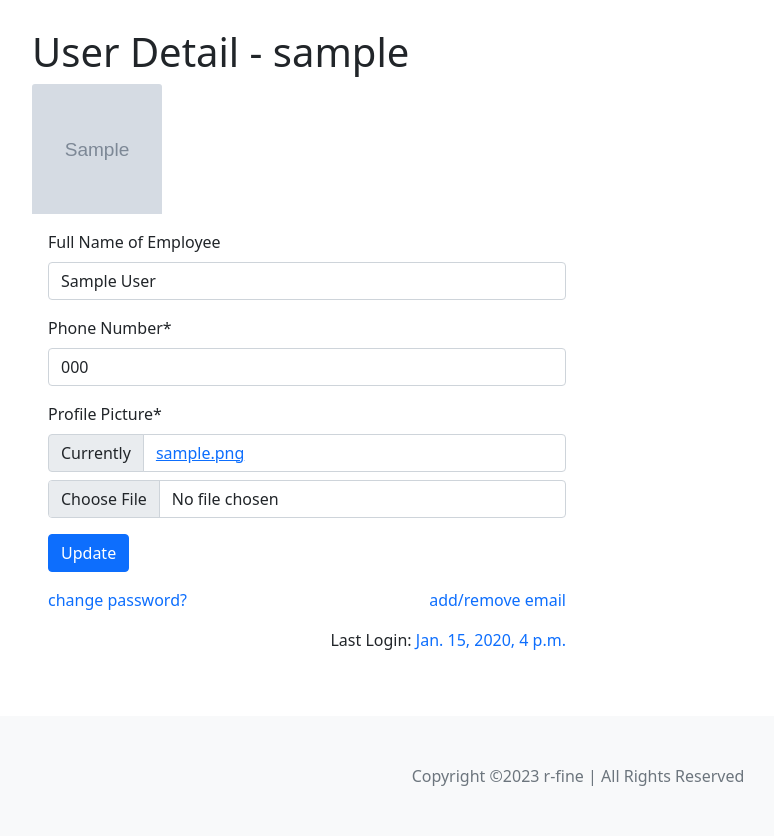
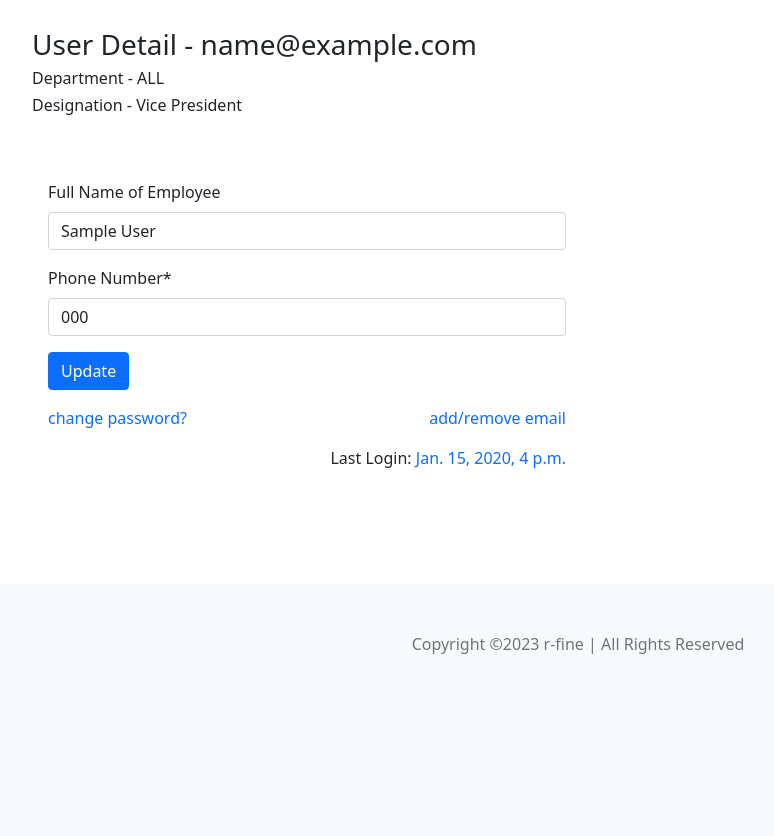
Before and after one commit to r-fine/gbpl-portal, a Django app: page /users/~update/ in a window 1280 px wide. Shown: the part 96-932 px from the top of the page, without its empty margins (62-836 px from the left). After the commit the page ends 750 px from the top, so only its background shows below. Run offline with Django 4.2, Linux system fonts and the light colour scheme; a user stored in the database is signed in; tables that the repository leaves empty hold one stand-in row (values such as "Sample post"); grey boxes marked "Sample" are stand-in pictures; parts of the project's set-up code (start-up, migrations or seed data) failed here and were passed over; some libraries are stand-ins or nearby versions.

Commit message:
Updated user form and redirect url

```diff
--- a/geniemode_attendance/apps/users/models.py
+++ b/geniemode_attendance/apps/users/models.py
@@ -38,5 +38,8 @@ class User(AbstractUser):
     USERNAME_FIELD = 'email'
     REQUIRED_FIELDS = ['password']
 
+    def get_absolute_url(self):
+        return reverse('users:update')
+
 
 User._meta.get_field('username').blank = True
--- a/geniemode_attendance/apps/users/views.py
+++ b/geniemode_attendance/apps/users/views.py
@@ -21,7 +21,7 @@ user_detail_view = UserDetailView.as_view()
 class UserUpdateView(LoginRequiredMixin, SuccessMessageMixin, UpdateView):
 
     model = User
-    fields = ["name", "phone", "profile_pic"]
+    fields = ["name", "phone"]
     success_message = _("Information successfully updated")
 
     def get_success_url(self):
--- a/geniemode_attendance/templates/users/user_form.html
+++ b/geniemode_attendance/templates/users/user_form.html
@@ -7,12 +7,21 @@
 
 <section class="my-2 pt-3">
 
-  <div class="container mb-5">
-    <h1>User Detail - {{ user.username }}</h1>
-    <img src="{{ object.profile_pic.url }}" class="card-img-top mb-5 mb-md-0" alt="profile picture" style="aspect-ratio:1;width:130px;>
+<div class="container mb-5">
+  <div>
+    <h3>User Detail - {{ user.email }}</h3>
   </div>
-
-
+  <div>
+    <h6>
+      Department - {{ user.department }}
+    </h6>
+  </div>
+  <div>
+    <h6>
+      Designation - {{ user.designation }}
+    </h6>
+  </div>
+</div>
 <div class="container">
       <div style="max-width: 550px;">
         <div class="card-body">
```
